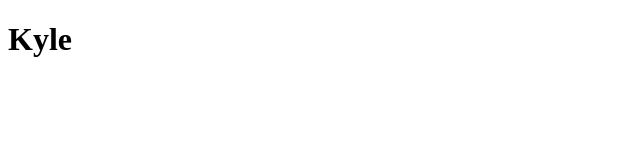
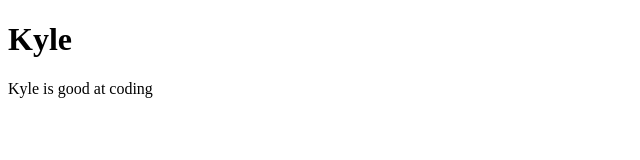
Before and after one commit to VinVann/practice-assignment, a plain HTML site: page index.html in a window 1280 px wide. Shown: the whole page, without its empty margins (0-640 px from the left). Drawn offline with Linux system fonts and the light colour scheme.

Commit message:
Added a Compliment

```diff
--- a/index.html
+++ b/index.html
@@ -8,5 +8,6 @@
 </head>
 <body>
   <h1>Kyle</h1>
+  <p>Kyle is good at coding</p>
 </body>
 </html>
```
